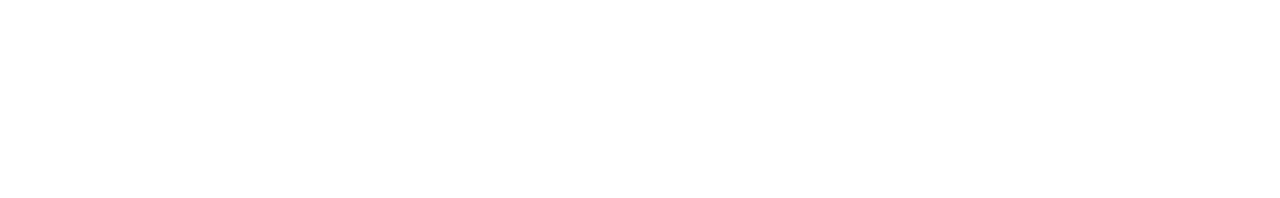
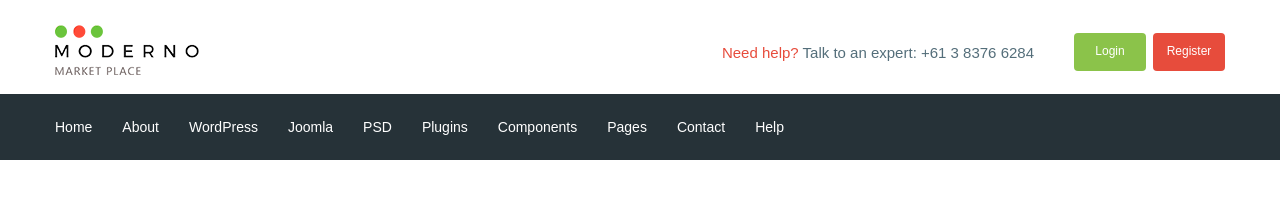
Before and after one commit to AntonKonstantinoff/moderno, a website: page app/index.html in a window 1280 px wide. Drawn offline with nearby package versions, Linux system fonts and the light colour scheme; files that its build step writes are made by us from their sources.

Commit message:
add header

```diff
--- a/app/index.html
+++ b/app/index.html
@@ -10,6 +10,38 @@
 </head>
 
 <body>
+	<header class="header">
+		<div class="container">
+			<div class="header__top">
+				<div class="header__logo"><a href="#"><img src="img/logo.png" alt=""></a></div>
+				<div class="header__contacts">
+					<span>Need help?</span>
+					Talk to an expert: <a href="tel:61383766284">+61 3 8376 6284</a>
+				</div>
+				<div class="header__login header__lk"><a href="#">Login</a></div>
+				<div class="header__register header__lk"><a href="#">Register</a></div>
+			</div>
+		</div>
+		<div class="header__menu">
+			<div class="container">
+				<nav class="menu">
+					<ul class="menu__list">
+						<li><a href="#">Home</a></li>
+						<li><a href="#">About</a></li>
+						<li><a href="#">WordPress</a></li>
+						<li><a href="#">Joomla</a></li>
+						<li><a href="#">PSD</a></li>
+						<li><a href="#">Plugins</a></li>
+						<li><a href="#">Components</a></li>
+						<li><a href="#">Pages</a></li>
+						<li><a href="#">Contact</a></li>
+						<li><a href="#">Help</a></li>
+					</ul>
+				</nav>
+			</div>
+		</div>
+		</div>
+	</header>
 
 	<section class="">
 
--- /dev/null
+++ b/app/scss/_fonts.scss
@@ -0,0 +1,20 @@
+@font-face {
+	font-family: "Roboto-Regular", sans-serif;
+	src: url("./fonts/Roboto-Regular.woff") format("woff"), url("./fonts/Roboto-Regular.woff2") format("woff2");
+	font-weight: normal;
+	font-style: normal;
+}
+
+@font-face {
+	font-family: "Roboto-Medium", sans-serif;
+	src: url("./fonts/Roboto-Medium.woff") format("woff"), url("./fonts/Roboto-Medium.woff2") format("woff2");
+	font-weight: normal;
+	font-style: normal;
+}
+
+@font-face {
+	font-family: "Roboto-Bold", sans-serif;
+	src: url("./fonts/Roboto-Bold.woff") format("woff"), url("./fonts/Roboto-Bold.woff2") format("woff2");
+	font-weight: normal;
+	font-style: normal;
+}
--- /dev/null
+++ b/app/scss/_global.scss
@@ -0,0 +1,28 @@
+html {
+	box-sizing: border-box;
+}
+*,
+*::before,
+*::after {
+	box-sizing: inherit;
+}
+a {
+	display: block;
+	color: black;
+}
+ul,
+li {
+	margin: 0;
+	padding: 0;
+	list-style: none;
+}
+body {
+	font-family: "Roboto-Medium", sans-serif;
+	color: $text;
+}
+
+.container {
+	max-width: 1200px;
+	margin: 0 auto;
+	padding: 0 15px;
+}
--- /dev/null
+++ b/app/scss/_vars.scss
@@ -0,0 +1,4 @@
+$text: #546e7a;
+$red: #e74c3c;
+$green: rgb(139, 195, 74);
+$bg: #263238;
--- a/app/scss/style.scss
+++ b/app/scss/style.scss
@@ -0,0 +1,71 @@
+@import "vars";
+@import "global";
+@import "fonts";
+
+.header {
+	&__top {
+		display: flex;
+		justify-content: space-between;
+		align-items: center;
+		margin: 25px 0px 15px;
+	}
+
+	&__contacts {
+		margin-left: auto;
+		margin-right: 25px;
+		font-size: 15px;
+		span {
+			color: $red;
+		}
+		a {
+			display: inline-block;
+			color: $text;
+			text-decoration: none;
+		}
+	}
+
+	&__lk {
+		font-size: 12px;
+		font-family: "Roboto-Regular", sans-serif;
+		border-radius: 4px;
+		max-width: 72px;
+		width: 100%;
+		text-align: center;
+		a {
+			color: #fff;
+			text-decoration: none;
+			padding: 12px 10px;
+		}
+	}
+
+	&__login {
+		margin-left: 15px;
+		background: $green;
+	}
+
+	&__register {
+		background: $red;
+		margin-left: 7px;
+	}
+
+	&__menu {
+		background: $bg;
+		padding: 25px 0;
+	}
+}
+
+.menu {
+	&__list {
+		display: flex;
+		a {
+			color: #ffffff;
+			text-decoration: none;
+			font-size: 14px;
+		}
+		li {
+			& + li {
+				margin-left: 30px;
+			}
+		}
+	}
+}
--- a/gulpfile.js
+++ b/gulpfile.js
@@ -9,7 +9,7 @@ let gulp = require('gulp'),
 
 gulp.task(
 	'sass', function () {
-		return gulp.src('app/scss/style.scss')
+		return gulp.src('app/scss/**/*.scss')
 			.pipe(sass({ outputStyle: 'compressed' }))
 			.pipe(rename({ suffix: '.min' }))
 			.pipe(autoprefixer({
@@ -58,7 +58,7 @@ gulp.task('browser-sync', function () {
 });
 
 gulp.task('watch', function () {
-	gulp.watch('app/scss/style.scss', gulp.parallel('sass'))
+	gulp.watch('app/scss/**/*.scss', gulp.parallel('sass'))
 	gulp.watch('app/*.html', gulp.parallel('html'))
 	gulp.watch('app/js/*.js', gulp.parallel('js'))
 });
```
Also changed, not shown: app/fonts/Roboto-Bold.woff (added), app/fonts/Roboto-Bold.woff2 (added), app/fonts/Roboto-Medium.woff (added), app/fonts/Roboto-Medium.woff2 (added), app/fonts/Roboto-Regular.woff (added), app/fonts/Roboto-Regular.woff2 (added), app/img/icons/korzina.png (added), app/img/icons/search.png (added), app/img/logo.png (added).
